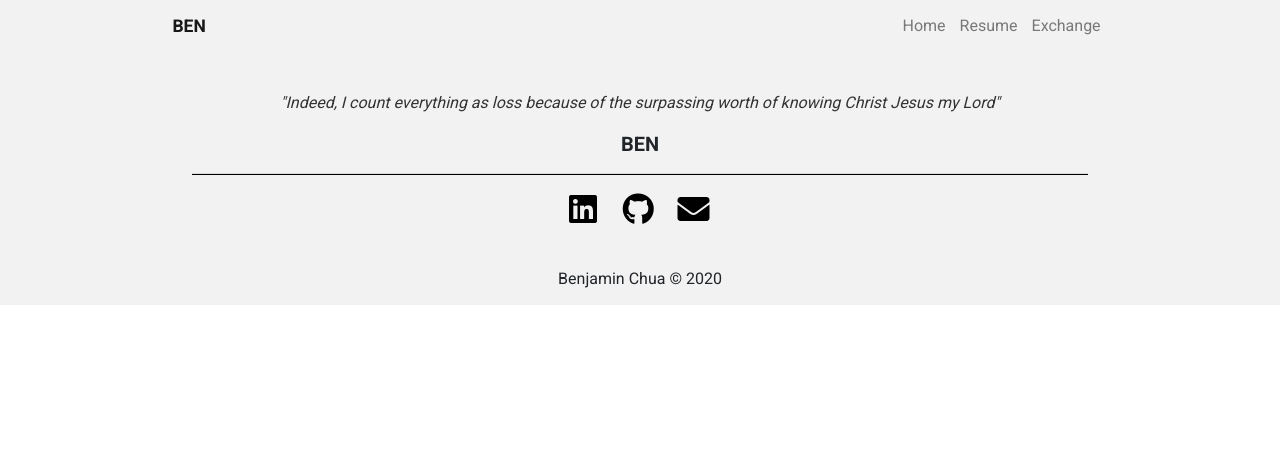
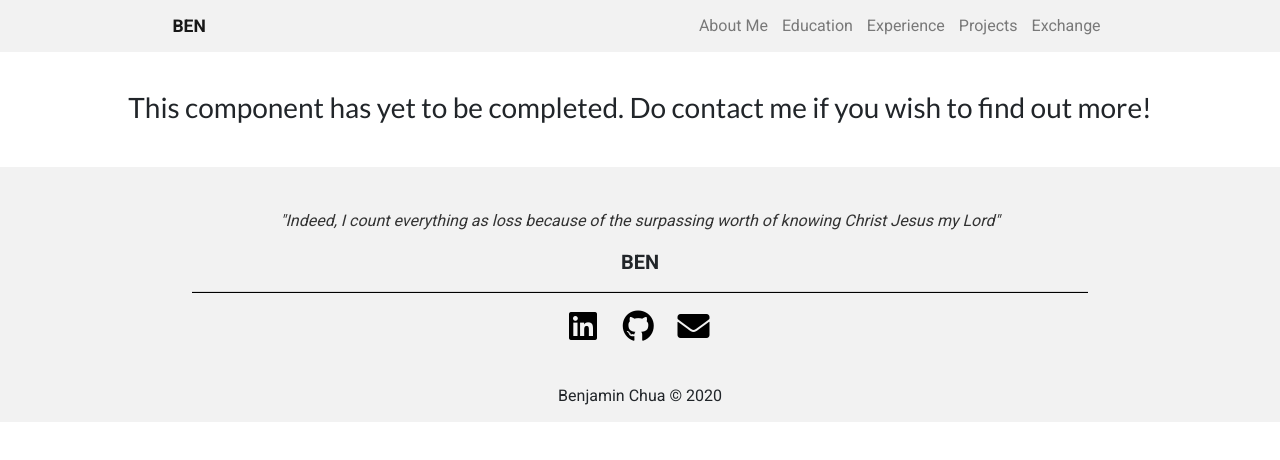
Before and after one commit to BenjaminChua/web-portfolio, a React (Create React App) app: page / in a window 1280 px wide. Shown: the top 460 px of the page. Built offline with nearby package versions, Linux system fonts and the light colour scheme.

Commit message:
Completed and ready to deploy v0.1.1

```diff
--- a/src/components/App.js
+++ b/src/components/App.js
@@ -6,8 +6,8 @@ import NavBar from './headerFooter/NavBar';
 import LandingPage from './landing/LandingPage';
 import ResumePage from './resume/ResumePage';
 import ExchangePage from './exchange/ExchangePage';
-import ProjectPage from './project/ProjectPage';
 import Footer from './headerFooter/Footer';
+import ToBeCompleted from './ToBeCompleted';
 
 class App extends React.Component {
     static contextType = pathContext;
@@ -17,9 +17,9 @@ class App extends React.Component {
                 <NavBar/>
                 <Switch>
                     <Route path={this.context.resumePath} component={ResumePage} />
-                    <Route path={this.context.projectPath} component={ProjectPage} />
                     <Route path={this.context.exchangePath} component={ExchangePage} />
                     <Route path={this.context.mainPath} component={LandingPage} />
+                    <Route component={ToBeCompleted} />
                 </Switch>
                 <Footer/>
             </Router>
--- a/src/components/headerFooter/NavBar.js
+++ b/src/components/headerFooter/NavBar.js
@@ -14,13 +14,15 @@ class NavBar extends React.Component {
             <>
                 <Navbar collapseOnSelect expand="md" fixed="top">
                     <Container className="nav-bar-container">
-                        <NavLink className="navbar-brand" to={this.context.mainPath} exact> BEN </NavLink>
+                        <a className="navbar-brand" href={this.context.mainPath}> BEN </a>
                         <Navbar.Toggle aria-controls="responsive-navbar-nav"/>
                         <Navbar.Collapse id="responsive-navbar-nav">
                             <Nav className="ml-auto">
-                                <NavLink className="nav-link" to={this.context.mainPath} exact> Home </NavLink>
-                                <NavLink className="nav-link" to={this.context.resumePath}> Resume </NavLink>
-                                <NavLink className="nav-link" to={this.context.exchangePath}> Exchange </NavLink>
+                                <NavLink className="nav-link" to={this.context.aboutMeMainPath} activeClassName="selected" smooth> About Me </NavLink>
+                                <NavLink className="nav-link" to={this.context.educationMainPath} activeClassName="selected" smooth> Education </NavLink>
+                                <NavLink className="nav-link" to={this.context.experienceMainPath} activeClassName="selected" smooth> Experience </NavLink>
+                                <NavLink className="nav-link" to={this.context.projectsMainPath} activeClassName="selected" smooth> Projects </NavLink>
+                                <NavLink className="nav-link" to={this.context.exchangeMainPath} activeClassName="selected" smooth> Exchange </NavLink>
                             </Nav>
                         </Navbar.Collapse>
                     </Container>
--- a/src/components/headerFooter/headerFooter.css
+++ b/src/components/headerFooter/headerFooter.css
@@ -16,6 +16,11 @@
 .nav-link {
     font-weight: normal;
     font-size: 16px;
+}
+
+.dropdown-menu {
+    z-index: 1001;
+    background-color: #F2F2F2;
 }
 
 .footer {
--- a/src/components/landing/Education.js
+++ b/src/components/landing/Education.js
@@ -25,7 +25,7 @@ class Education extends Component {
     }
     render() {
         return (
-            <Container className="education-sect py-5 mb-3" fluid>
+            <Container className="education-sect py-5 mb-3" id="education" fluid>
                 <h1> Education </h1>
                 <Row className="justify-content-center pt-3 px-5" xs={1} sm={2} md={4} lg={4} xl={5}>
                     <EduExpCard items={this.state.gt} />
--- a/src/components/landing/Exchange.js
+++ b/src/components/landing/Exchange.js
@@ -14,7 +14,7 @@ class Exchange extends React.Component {
         return (
             <Link to={`${this.context.exchangePath}/#top`}>
                 <div className="exchange-sect mb-3">
-                    <Image className="exchange-img" src={exchange}/>
+                    <Image className="exchange-img" src={exchange} id="exchange"/>
                     <h1> Exchange </h1>
                 </div>
             </Link>
--- a/src/components/landing/Experience.js
+++ b/src/components/landing/Experience.js
@@ -25,7 +25,7 @@ class Experience extends Component {
     }
     render() {
         return (
-            <Container className="experience-sect py-5" fluid>
+            <Container className="experience-sect py-5" id="experience" fluid>
                 <h1> Experience </h1>
                 <Row className="justify-content-center pt-3 px-5" xs={1} sm={2} md={4} lg={4} xl={5}>
                     <EduExpCard items={this.state.kpmg} />
--- a/src/components/landing/ProjectSect.js
+++ b/src/components/landing/ProjectSect.js
@@ -56,7 +56,7 @@ class ProjectSect extends React.Component {
 
     render() {
         return (
-            <Container className="text-center" fluid>
+            <Container className="text-center" id="projects" fluid>
                 <Row xs={1} md={2} lg={2} xl={2}>
                     <ProjectDet project={this.state.redditAnalyser} />
                     <ProjectDet project={this.state.doctorRostering} />
--- a/src/contexts/pathContext.js
+++ b/src/contexts/pathContext.js
@@ -1,10 +1,14 @@
 import React from 'react';
 
 const paths = {
-        mainPath : "/web-portfolio",
-        resumePath: "/web-portfolio/resume",
-        projectPath: "/web-portfolio/project",
-        exchangePath: "/web-portfolio/exchange"
-    }
+    mainPath : "/web-portfolio",
+    aboutMeMainPath: "/web-portfolio/#top",
+    educationMainPath: "/web-portfolio/#education",
+    experienceMainPath: "/web-portfolio/#experience",
+    projectsMainPath: "/web-portfolio/#projects",
+    exchangeMainPath: "/web-portfolio/#exchange",
+    resumePath: "/web-portfolio/resume",
+    exchangePath: "/web-portfolio/exchange"
+}
 
 export default React.createContext(paths);
```
